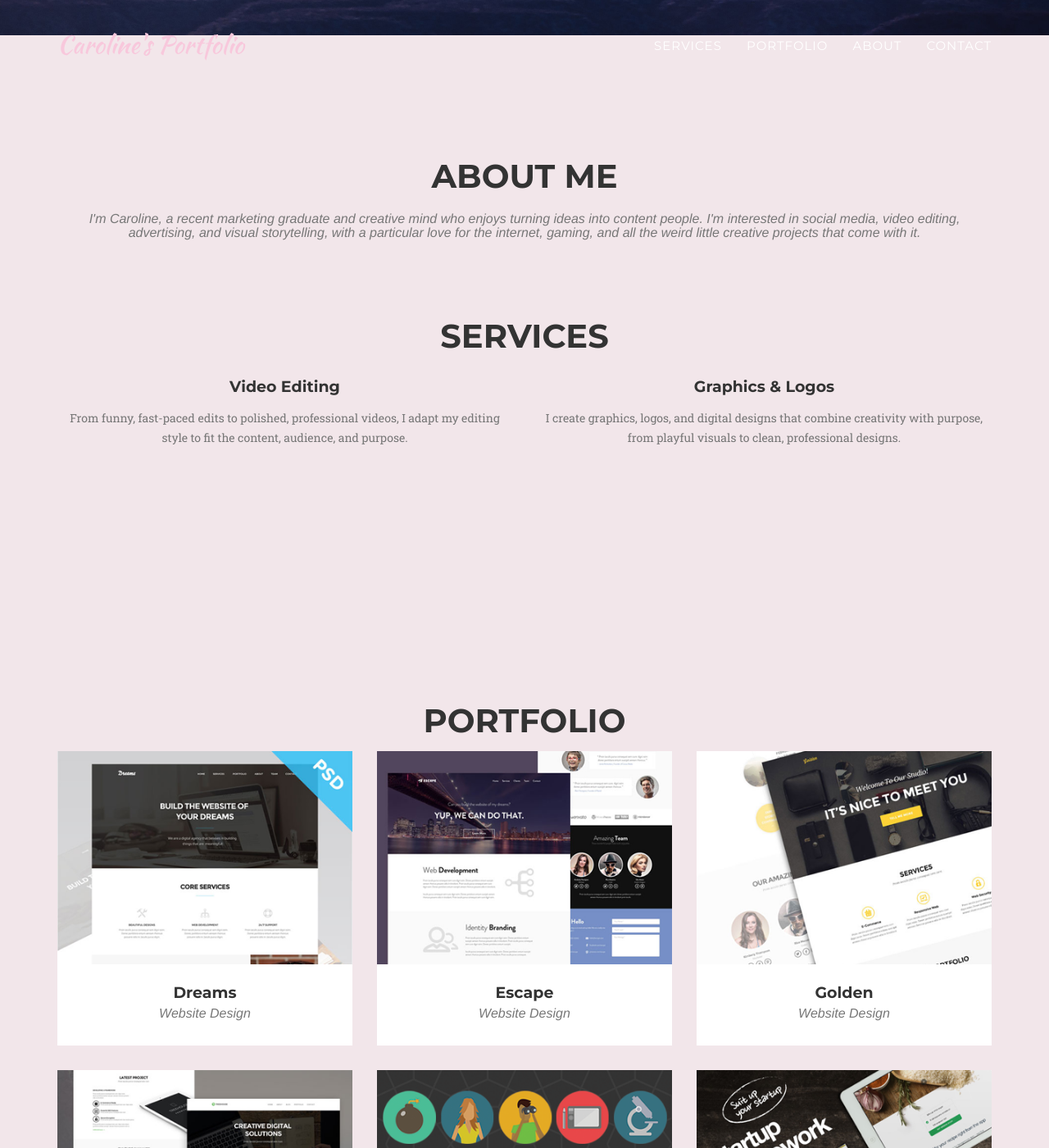
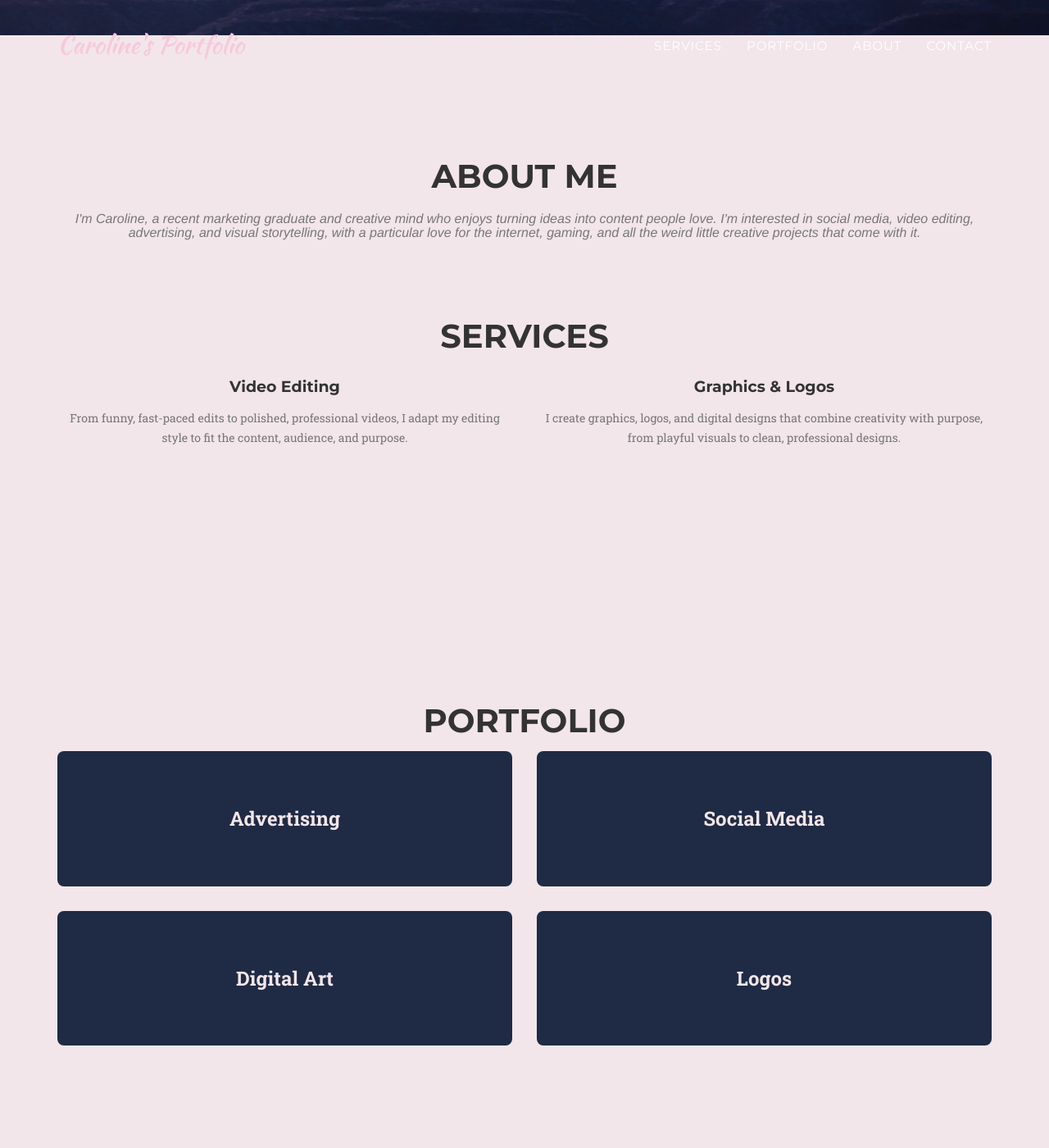
Before and after one commit to carolong-creates/carolong-creates.github.io, a Jekyll site: the page built from index.html, in a window 1280 px wide and 1400 px high, scrolled down 715 px. Shown: the whole window at 82% size. Built offline with Jekyll 4.4.1, drawn with Linux system fonts in a browser that asks for light colours; some web fonts are replaced; some of the changed text lies outside the part shown.

Commit message:
Create four portfolio categories

```diff
--- a/_includes/about.html
+++ b/_includes/about.html
@@ -4,7 +4,7 @@
             <div class="row">
                 <div class="col-lg-12 text-center">
                     <h2 class="section-heading">About Me</h2>
-                    <h3 class="section-subheading text-muted">I'm Caroline, a recent marketing graduate and creative mind who enjoys turning ideas into content people. I'm interested in social media, video editing, advertising, and visual storytelling, with a particular love for the internet, gaming, and all the weird little creative projects that come with it.</h3>
+                    <h3 class="section-subheading text-muted">I'm Caroline, a recent marketing graduate and creative mind who enjoys turning ideas into content people love. I'm interested in social media, video editing, advertising, and visual storytelling, with a particular love for the internet, gaming, and all the weird little creative projects that come with it.</h3>
                 </div>
             </div>
         </div>
--- a/_includes/portfolio_grid.html
+++ b/_includes/portfolio_grid.html
@@ -1,28 +1,28 @@
-<!-- Portfolio Grid Section -->
-    <section id="portfolio" class="bg-light-gray">
+<!-- Portfolio Section -->
+<section id="portfolio">
     <div class="container">
         <div class="row">
             <div class="col-lg-12 text-center">
                 <h2 class="section-heading">Portfolio</h2>
             </div>
         </div>
-            <div class="row">
-            {% for post in site.posts %}
-                <div class="col-md-4 col-sm-6 portfolio-item">
-                    <a href="#portfolioModal{{ post.modal-id }}" class="portfolio-link" data-toggle="modal">
-                        <div class="portfolio-hover">
-                            <div class="portfolio-hover-content">
-                                <i class="fa fa-plus fa-3x"></i>
+
+        <div class="row text-center">
+            <div class="col-md-6">
+                <div class="portfolio-box">Advertising</div>
             </div>
+
+            <div class="col-md-6">
+                <div class="portfolio-box">Social Media</div>
             </div>
-                        <img src="img/portfolio/{{ post.thumbnail }}" class="img-responsive img-centered" alt="">
-                    </a>
-                    <div class="portfolio-caption">
-                        <h4>{{ post.title }}</h4>
-                        <p class="text-muted">{{ post.subtitle }}</p>
+
+            <div class="col-md-6">
+                <div class="portfolio-box">Digital Art</div>
             </div>
+
+            <div class="col-md-6">
+                <div class="portfolio-box">Logos</div>
             </div>
-            {% endfor %}
         </div>
     </div>
 </section>
```
Also changed, not shown: _includes/css/agency.css (+10 -0 lines). Lines whose indentation alone changed are shown as unchanged.
